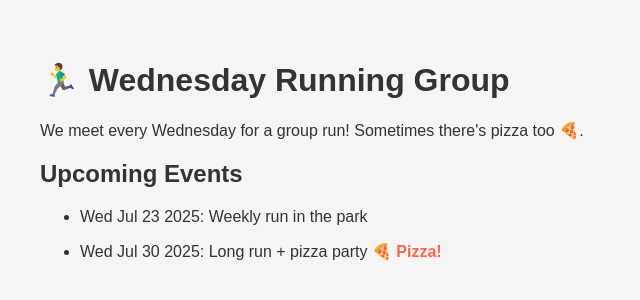
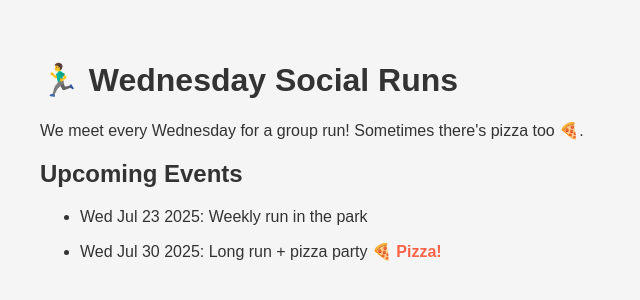
Before and after one commit to run-kmc/run-kmc.github.io, a plain HTML site: page index.html in a window 1280 px wide. Shown: the whole page, without its empty margins (0-640 px from the left). Drawn offline with Linux system fonts and the light colour scheme.

Commit message:
Update index.html

```diff
--- a/index.html
+++ b/index.html
@@ -3,11 +3,11 @@
 <head>
   <meta charset="UTF-8" />
   <meta name="viewport" content="width=device-width, initial-scale=1.0"/>
-  <title>Wednesday Running Group</title>
+  <title>KMC Runners</title>
   <link rel="stylesheet" href="style.css" />
 </head>
 <body>
-  <h1>🏃‍♂️ Wednesday Running Group</h1>
+  <h1>🏃‍♂️ Wednesday Social Runs</h1>
   <p>We meet every Wednesday for a group run! Sometimes there's pizza too 🍕.</p>
 
   <h2>Upcoming Events</h2>
```
